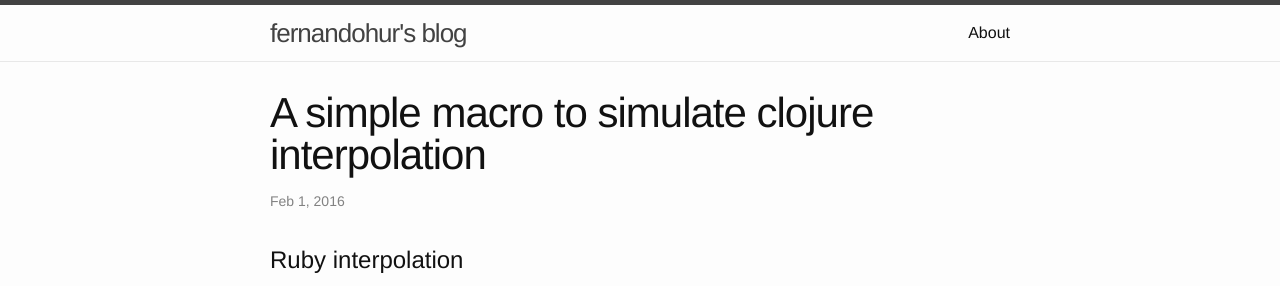
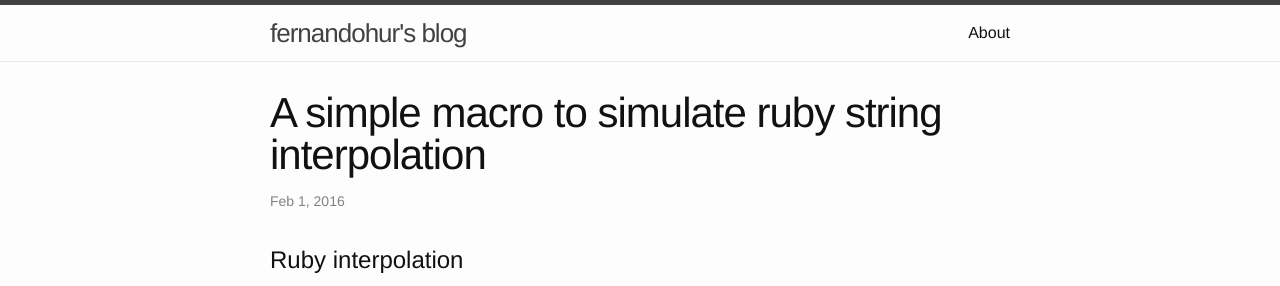
Before and after one commit to fhur/fhur.github.io, a Jekyll site: the page built from _posts/2016-03-2-ruby-interpolation-with-clojure.markdown, in a window 1280 px wide. Shown: the top 286 px of the page. Built offline with Jekyll 4.4.1, drawn with Linux system fonts in a browser that asks for light colours; comment, search, counter and statistics services are not loaded.

Commit message:
Fixed typo in ruby interpolation with clojure

```diff
--- a/_posts/2016-03-2-ruby-interpolation-with-clojure.markdown
+++ b/_posts/2016-03-2-ruby-interpolation-with-clojure.markdown
@@ -1,6 +1,6 @@
 ---
 layout: post
-title:  "A simple macro to simulate clojure interpolation"
+title:  "A simple macro to simulate ruby string interpolation"
 date:   2016-02-1 12:13:08
 categories: macro clojure
 ---
```
